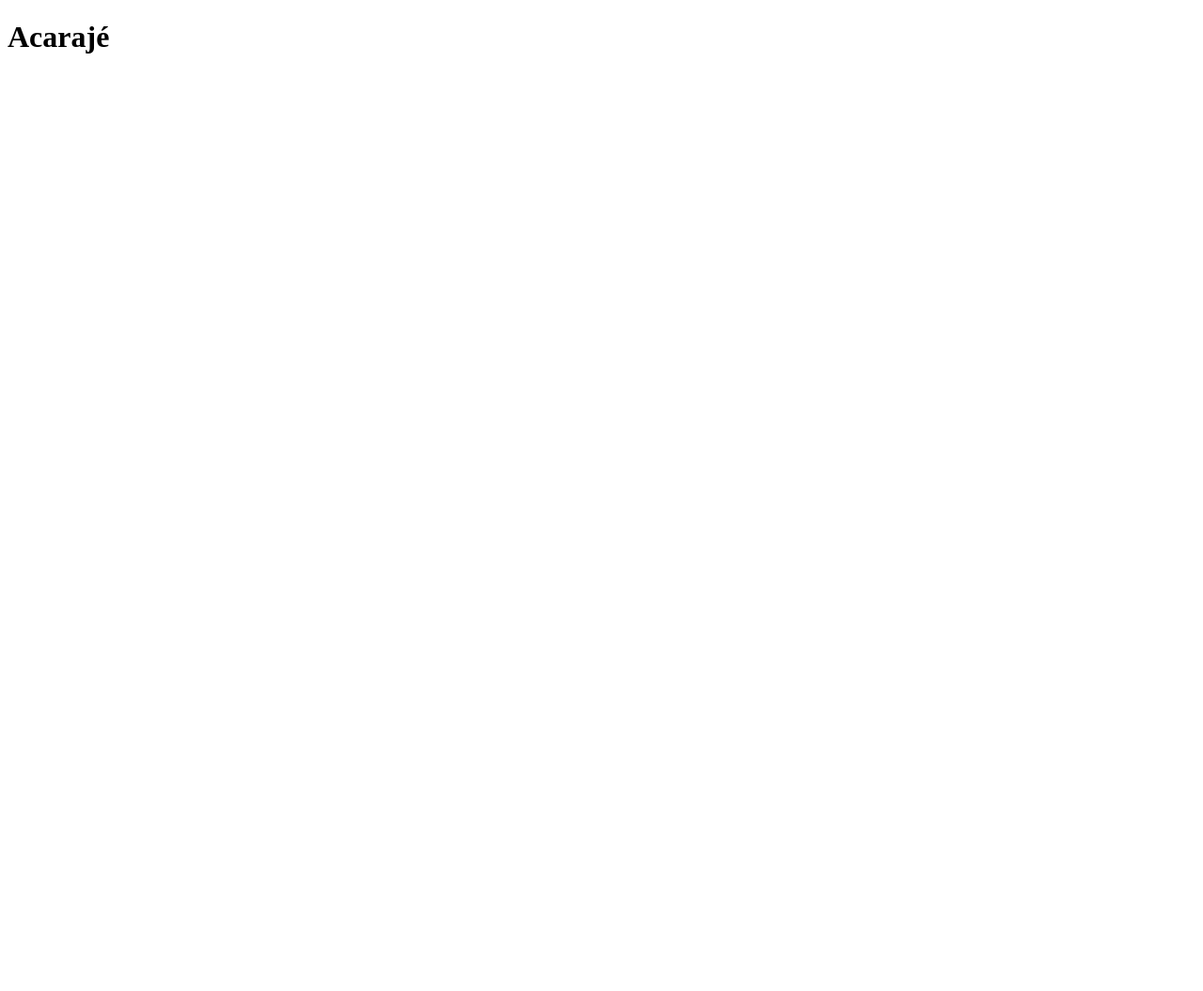
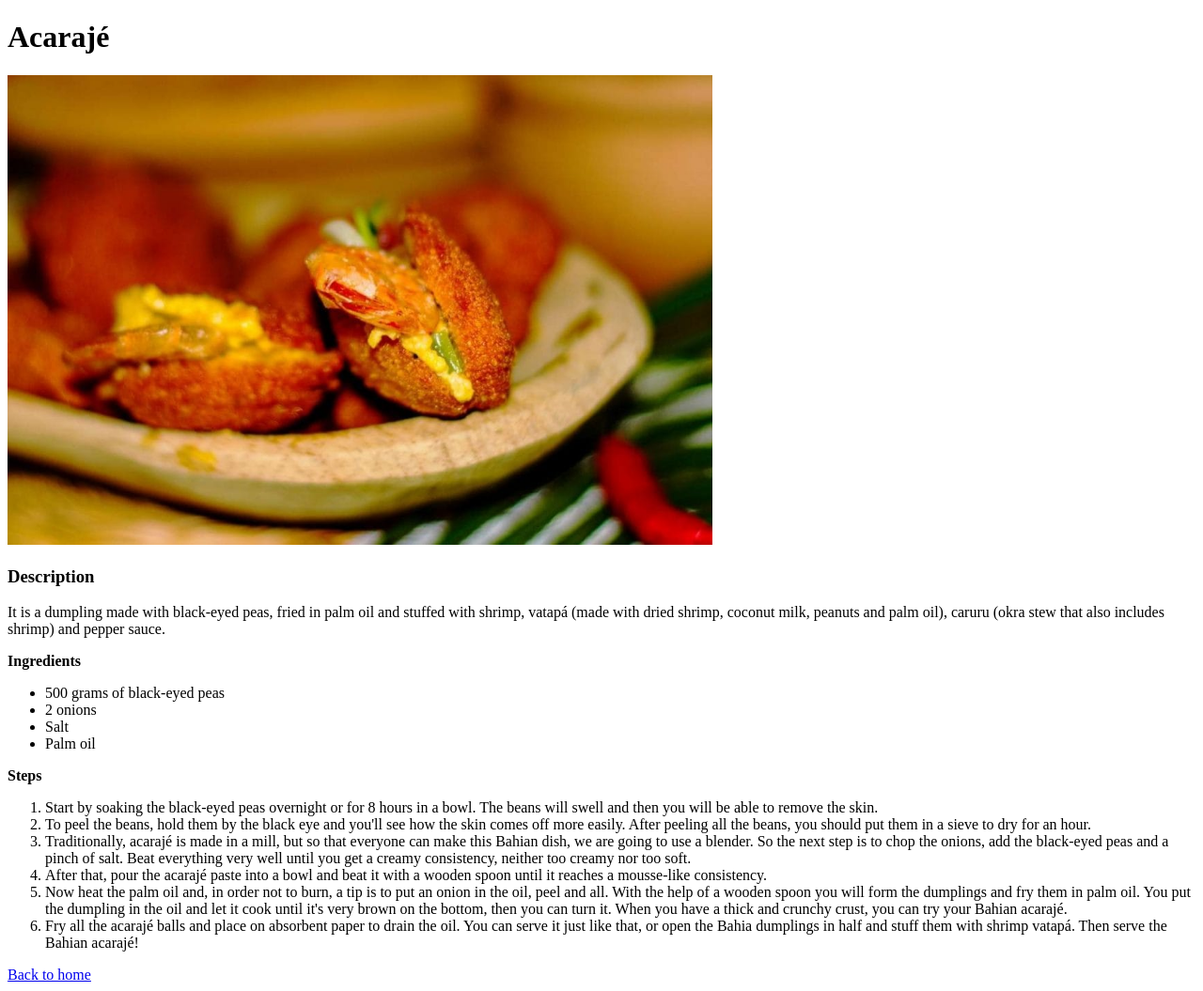
Before and after one commit to guilhermeWASD/odin-recipes, a plain HTML site: page recipes/acaraje.html in a window 1280 px wide. Shown: the whole page at 94% size. Before the commit the page ends 800 px from the top, so only its background shows below. Drawn offline with Linux system fonts and the light colour scheme.

Commit message:
Acarajé recipe page created

```diff
--- a/recipes/acaraje.html
+++ b/recipes/acaraje.html
@@ -6,5 +6,59 @@
     </head>
     <body>
         <h1>Acarajé</h1>
+        <img src="../images/acaraje-brasil-1-1024x683.jpg" alt="acarajé"
+        weight="500" height="500">
+        <h3>Description</h3>
+        <p>
+            It is a dumpling made with black-eyed peas, fried in palm oil and stuffed with shrimp, vatapá (made with dried shrimp, coconut milk, peanuts and palm oil), caruru (okra stew that also includes shrimp) and pepper sauce.
+        </p>
+
+
+        <strong>Ingredients</strong>
+        <ul>
+            <li>500 grams of black-eyed peas</li>
+            <li>2 onions</li>
+            <li>Salt</li>
+            <li>Palm oil</li>
+        </ul>
+
+        <strong>Steps</strong>
+        <ol>
+            <li>
+                Start by soaking the black-eyed peas overnight or for 8 hours in a bowl. The beans will swell and then
+                you will be able to remove the skin.
+            </li>
+
+            <li>
+                To peel the beans, hold them by the black eye and you'll see how the skin comes off more easily.
+                After peeling all the beans, you should put them in a sieve to dry for an hour.
+            </li>
+
+            <li>
+                Traditionally, acarajé is made in a mill, but so that everyone can make this Bahian dish, we are going
+                to use a blender. So the next step is to chop the onions, add the black-eyed peas and a pinch of salt.
+                Beat everything very well until you get a creamy consistency, neither too creamy nor too soft.
+            </li>
+
+            <li>
+                After that, pour the acarajé paste into a bowl and beat it with a wooden spoon until it reaches a
+                mousse-like consistency.
+            </li>
+
+            <li>
+                Now heat the palm oil and, in order not to burn, a tip is to put an onion in the oil, peel and all.
+                With the help of a wooden spoon you will form the dumplings and fry them in palm oil. You put the
+                dumpling in the oil and let it cook until it's very brown on the bottom, then you can turn it.
+                When you have a thick and crunchy crust, you can try your Bahian acarajé.
+            </li>
+
+            <li>
+                Fry all the acarajé balls and place on absorbent paper to drain the oil. You can serve it just like
+                that, or open the Bahia dumplings in half and stuff them with shrimp vatapá. Then serve the Bahian
+                acarajé!
+            </li>
+        </ol>
+
+        <a href="../index.html">Back to home</a>
     </body>
 </html>
```
Also changed, not shown: index.html (+4 -1 lines), recipes/brigadeiro.html (+25 -0 lines), recipes/feijoada.html (+24 -0 lines), images/acaraje-brasil-1-1024x683.jpg (added), images/brigadeiro.jpg (added), 1 other file.
